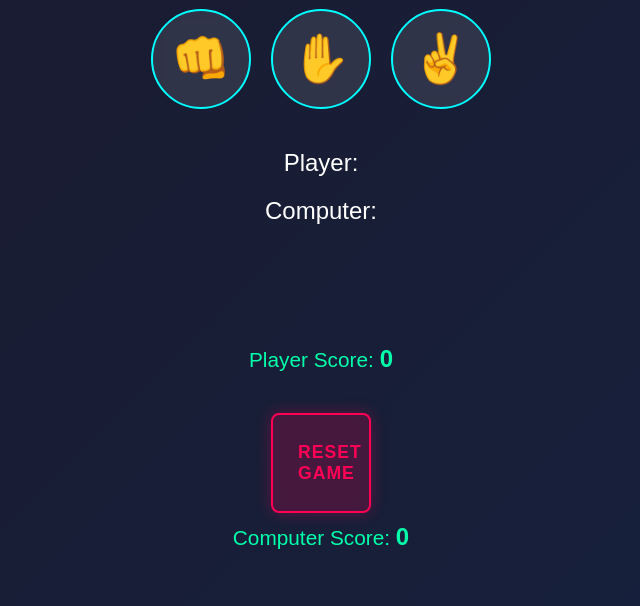
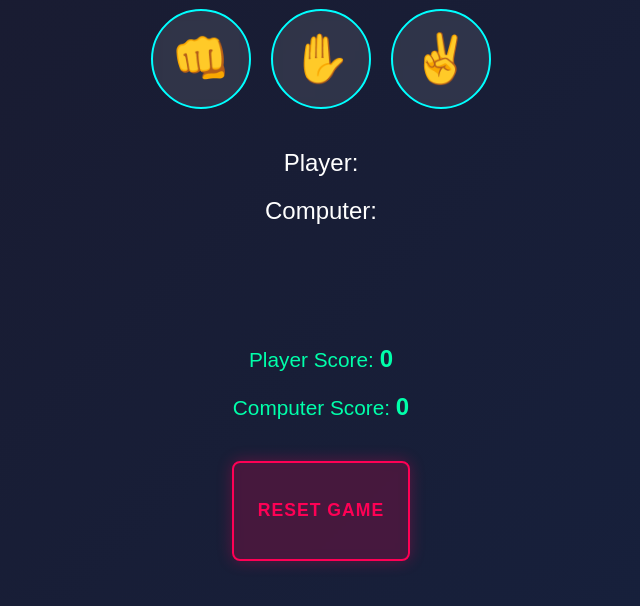
Before and after one commit to PinkOsus/RPS_game, a plain HTML site: page index.html in a window 1280 px wide. Shown: the part 186-792 px from the top of the page, without its empty margins (319-959 px from the left). Drawn offline with Linux system fonts and the light colour scheme.

Commit message:
v1.0.4 - Fixing reset button text alignment

```diff
--- a/index.html
+++ b/index.html
@@ -24,12 +24,11 @@
     <div class="scoreDisplay">Player Score:
         <span id="playerScoreDisplay">0</span>
     </div>
-    <button id="resetButton" class="reset-btn">Reset Game</button>
 
     <div class="scoreDisplay">Computer Score:
         <span id="computerScoreDisplay">0</span>
     </div>
-
+    <button id="resetButton" class="reset-btn">Reset Game</button>
 
 
 </body>
--- a/style.css
+++ b/style.css
@@ -104,11 +104,11 @@ button:hover {
     }
 }
 .reset-btn {
-    margin-top: 30px;
-    padding: 12px 25px;
+    margin: 30px auto 0; /* Centers horizontally with equal left/right space */
+    padding: 12px 24px; /* Balanced left/right padding */
     font-size: 1.1rem;
     font-weight: bold;
-    background: rgba(255, 0, 85, 0.2); /* Dark pink/red gradient */
+    background: rgba(255, 0, 85, 0.2);
     color: #ff0055;
     border: 2px solid #ff0055;
     border-radius: 8px;
@@ -118,6 +118,10 @@ button:hover {
     text-transform: uppercase;
     letter-spacing: 1px;
     box-shadow: 0 0 15px rgba(255, 0, 85, 0.3);
+    display: block; /* Ensures margin: auto works for centering */
+    width: fit-content; /* Shrinks width to content (no extra space) */
+    min-width: 140px; /* Prevents squeezing on small text */
+    text-align: center; /* Ensures text stays centered */
 }
 
 .reset-btn:hover {
@@ -126,8 +130,3 @@ button:hover {
     transform: translateY(-2px);
     box-shadow: 0 0 25px rgba(255, 0, 85, 0.6);
 }
-
-.reset-btn:active {
-    transform: translateY(0);
-    box-shadow: 0 0 10px rgba(255, 0, 85, 0.4);
-}
```
